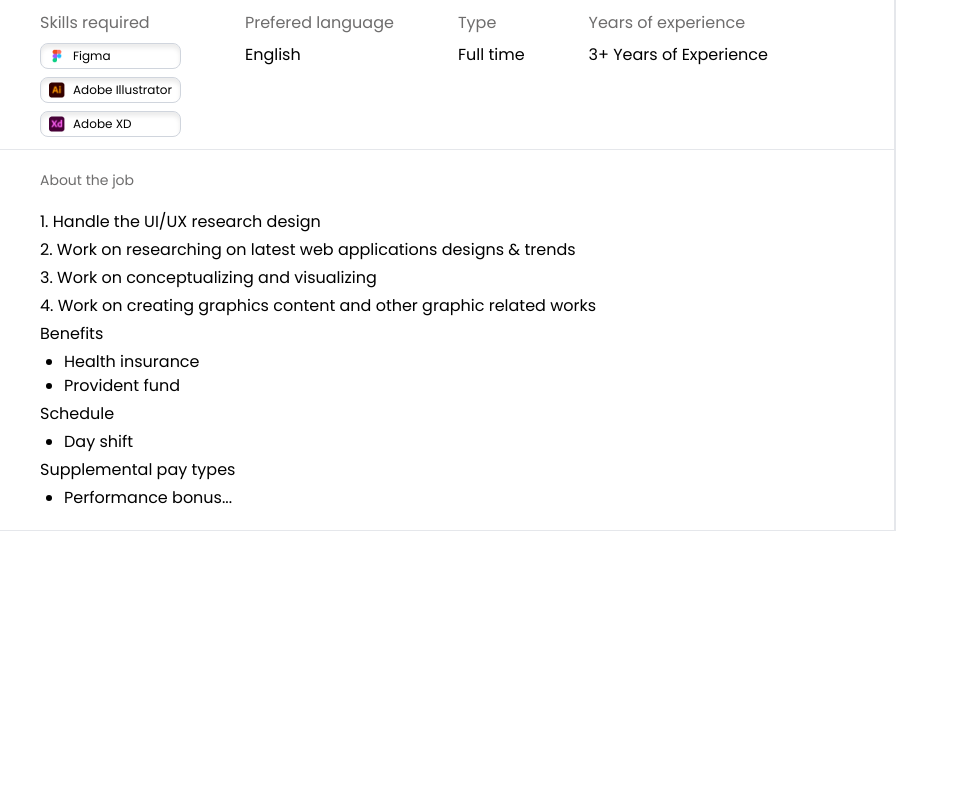
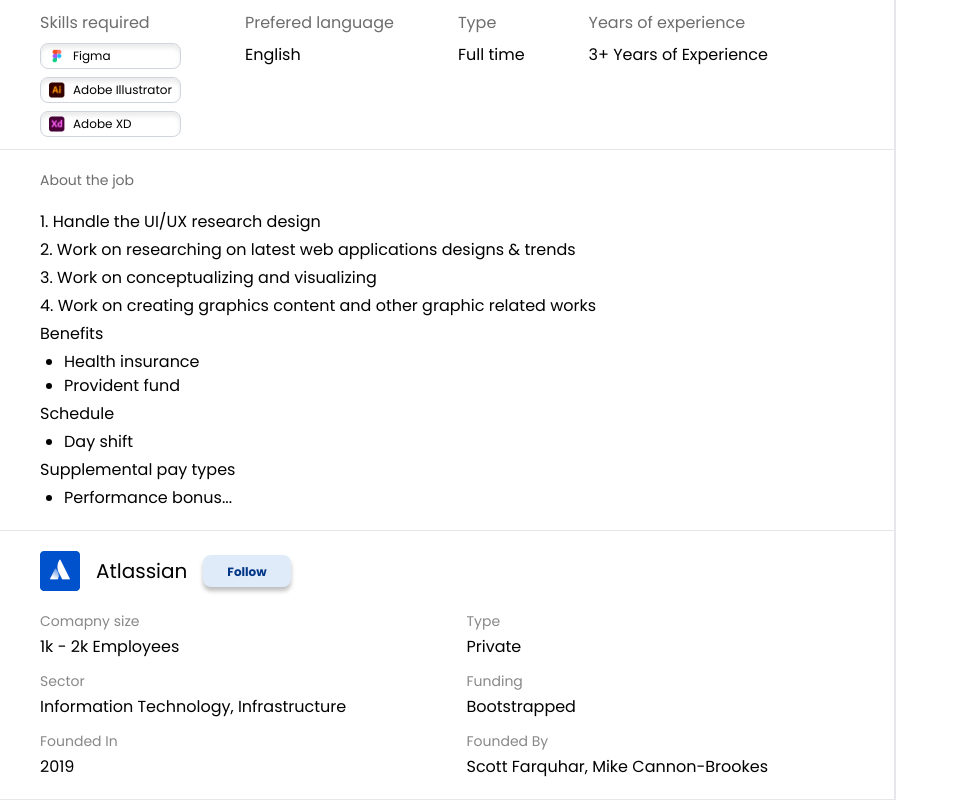
Before and after one commit to Manoj-Kumar-Munda/clade-assignment, a React (Vite) app: page / in a window 1280 px wide. Shown: the part 282-1082 px from the top of the page, without its empty margins (0-959 px from the left). Before the commit the page ends 813 px from the top, so only its background shows below. Built offline with nearby package versions, Linux system fonts and the light colour scheme.

Commit message:
JobDescription done

```diff
--- /dev/null
+++ b/src/components/Company.jsx
@@ -0,0 +1,56 @@
+import React from "react";
+import logo from "../assets/icons/logo_square.png";
+
+const Company = () => {
+  return (
+    <div className="border-b">
+      <div className="my-5 pl-10 max-w-3xl w-full">
+        <div className="flex gap-4 items-center">
+          <img src={logo} className="w-10 h-10" alt="logo" />
+          <span className="text-xl">Atlassian</span>
+          <button className="shadow-btn bg-[#E0EBF9] px-6 py-1 rounded-lg">
+            <span className="text-xs font-bold text-[#003788]">Follow</span>
+          </button>
+        </div>
+
+        <div className="flex justify-between flex-wrap my-5">
+          <div className="flex flex-col gap-3">
+            <div className="space-y-1">
+              <h3 className="text-light-gray text-sm">Comapny size</h3>
+              <p>1k - 2k Employees</p>
+            </div>
+
+            <div className="space-y-1">
+              <h3 className="text-light-gray text-sm">Sector</h3>
+              <p>Information Technology, Infrastructure</p>
+            </div>
+
+            <div className="space-y-1">
+              <h3 className="text-light-gray text-sm">Founded In</h3>
+              <p>2019</p>
+            </div>
+          </div>
+
+          <div  className="flex flex-col gap-3">
+          <div className="space-y-1">
+              <h3 className="text-light-gray text-sm">Type</h3>
+              <p>Private</p>
+            </div>
+
+            <div className="space-y-1">
+              <h3 className="text-light-gray text-sm">Funding</h3>
+              <p>Bootstrapped</p>
+            </div>
+
+            <div className="space-y-1">
+              <h3 className="text-light-gray text-sm">Founded By</h3>
+              <p>Scott Farquhar, Mike Cannon-Brookes</p>
+            </div>
+          </div>
+        </div>
+      </div>
+    </div>
+  );
+};
+
+export default Company;
--- a/src/components/JobDescription.jsx
+++ b/src/components/JobDescription.jsx
@@ -2,12 +2,14 @@ import React from "react";
 import JobTitle from "./JobTitle";
 import JobEligibility from "./JobEligibility";
 import About from "./About";
+import Company from "./Company";
 const JobDescription = () => {
   return (
     <div className="grow border-r-2 ">
       <JobTitle />
       <JobEligibility />
       <About />
+      <Company />
     </div>
   );
 };
```
